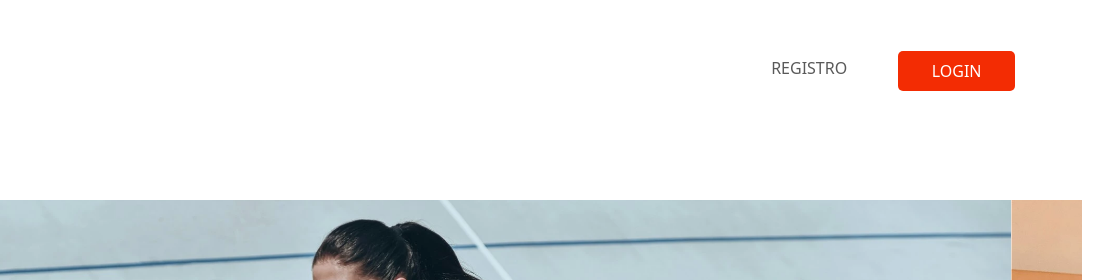
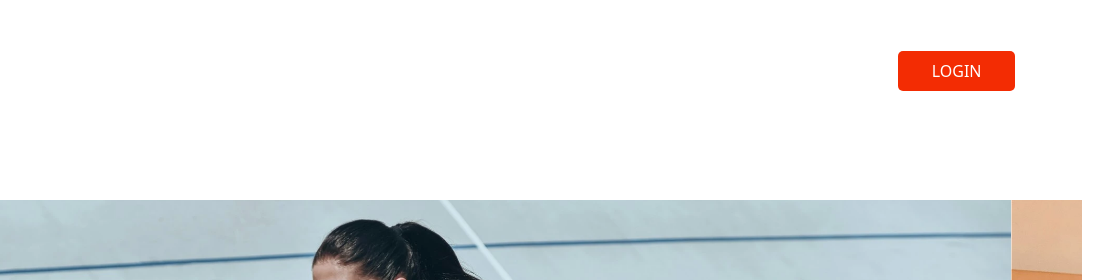
Before and after one commit to Imaginamaria/MujeresFront, a website: page index.html in a window 1280 px wide. Shown: the top 280 px of the page, 186-1280 px from the left. Drawn offline with nearby package versions, Linux system fonts and the light colour scheme.

Commit message:
arregle el index

```diff
--- a/index.html
+++ b/index.html
@@ -24,7 +24,6 @@
             <div class="collapse navbar-collapse" id="navmenu">
                 <ul class="navbar-nav ms-auto text-white">
 
-                    <li class="nav-item me-3"><a href="registrar.html" class="nav-link btn btn-secondary w-100 me-5  ">REGISTRO</a></li>
                     <li class="nav-item"><a href="login.html" class="nav-link btn btn-primary w-100  me-5 ">LOGIN</a></li>
 
 
```
